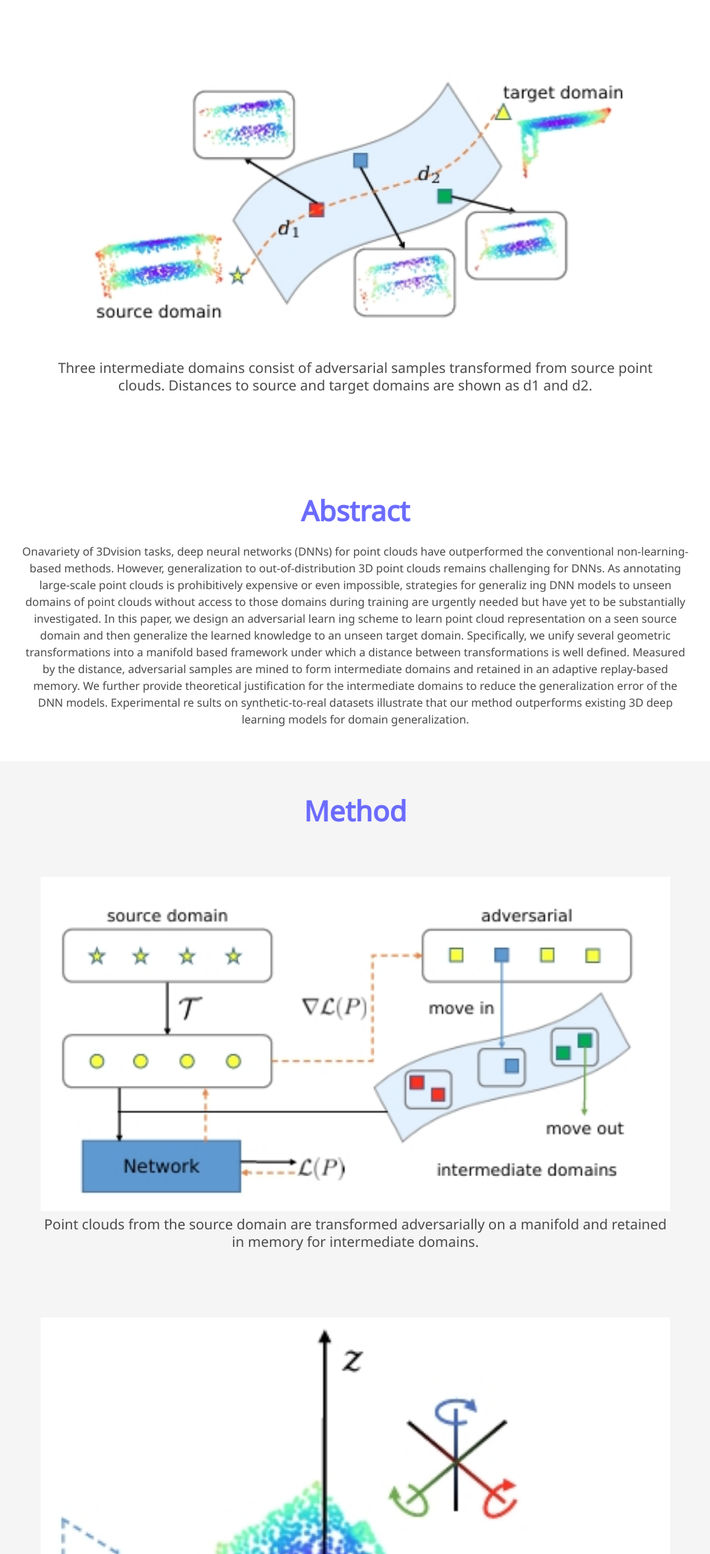
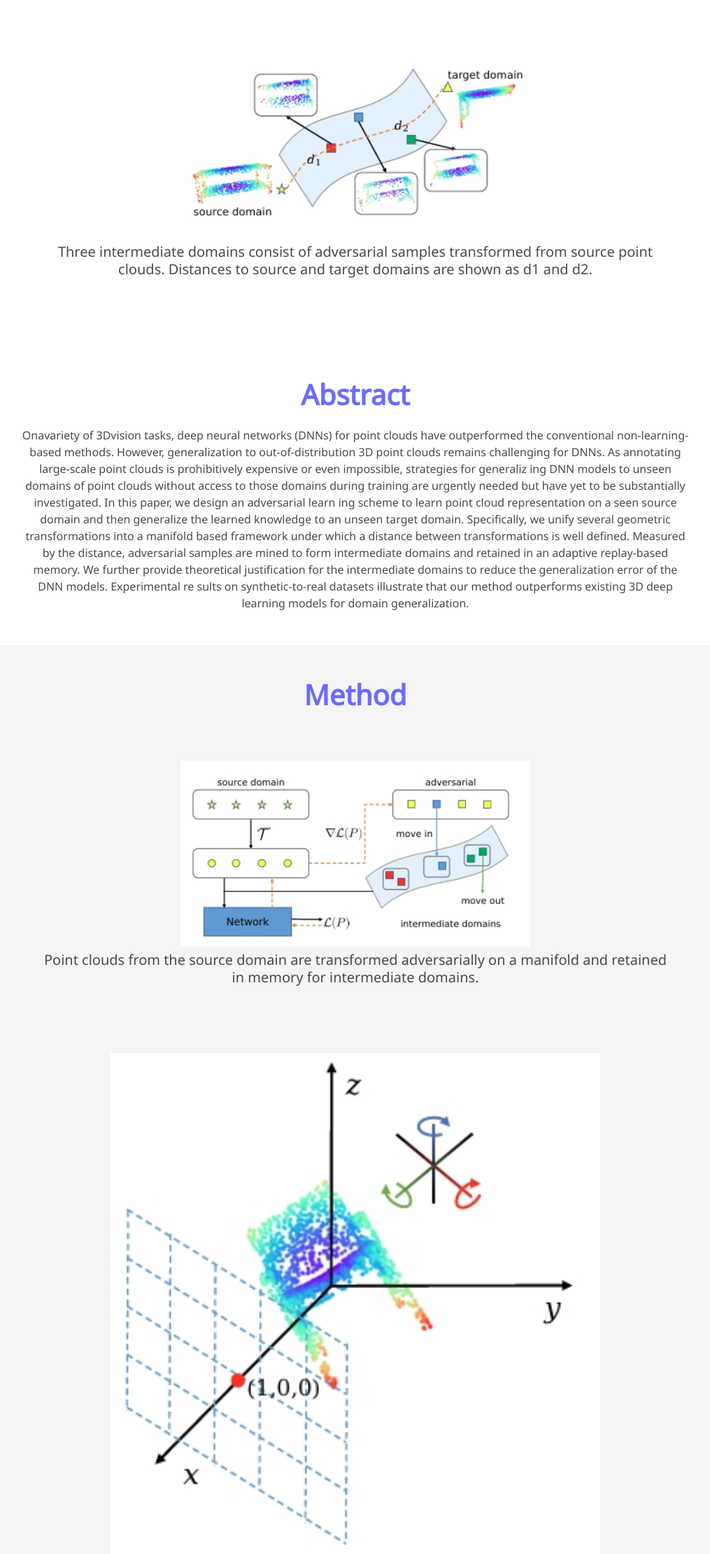
Before and after one commit to haoyu6427/project_pages, a plain HTML site: page eccv22_manifold/index.html in a window 1280 px wide. Shown: the part 579-2800 px from the top of the page at 70% size, without its empty margins (132-1147 px from the left). Drawn offline with nearby package versions, Linux system fonts and the light colour scheme; a web font is replaced by a local one.

Commit message:
Update index.html

```diff
--- a/eccv22_manifold/index.html
+++ b/eccv22_manifold/index.html
@@ -64,7 +64,7 @@
     <div class="container is-max-desktop">
       <h2 class="title is-2 has-text-centered" style="color: #6b6bff;">Overview</h2>
       <div class="hero-body has-text-centered">
-        <img src="static/images/eccv22_manifold_fig1.png" alt="Overview" width="800" />
+        <img src="static/images/eccv22_manifold_fig1.png" alt="Overview" width="500" />
         <h4 class="subtitle has-text-centered">Three intermediate domains consist of adversarial samples transformed from source point clouds. Distances to source and target domains are shown as d1 and d2.</h4>
       </div>
     </div>
@@ -104,17 +104,17 @@ sults on synthetic-to-real datasets illustrate that our method outperforms
       <h2 class="title is-2 has-text-centered" style="color: #6b6bff;">Method</h2>
 
       <div class="hero-body has-text-centered">
-        <img src="static/images/eccv22_manifold_fig2.png" alt="Manifold-based Learning" width="900" />
+        <img src="static/images/eccv22_manifold_fig2.png" alt="Manifold-based Learning" width="500" />
         <h4 class="subtitle has-text-centered">Point clouds from the source domain are transformed adversarially on a manifold and retained in memory for intermediate domains.</h4>
       </div>
 
       <div class="hero-body has-text-centered">
-        <img src="static/images/eccv22_manifold_fig3.png" alt="Transformation Representation" width="900" />
+        <img src="static/images/eccv22_manifold_fig3.png" alt="Transformation Representation" width="700" />
         <h4 class="subtitle has-text-centered">Unification of all transformations using a direct product of SO(3) and R.</h4>
       </div>
 
       <div class="hero-body has-text-centered">
-        <img src="static/images/eccv22_manifold_fig4.png" alt="Gradient Retraction" width="900" />
+        <img src="static/images/eccv22_manifold_fig4.png" alt="Gradient Retraction" width="500" />
         <h4 class="subtitle has-text-centered">Projecting gradients to tangent space and retracting to the point cloud appearance manifold (PCAM).</h4>
       </div>
     </div>
```
